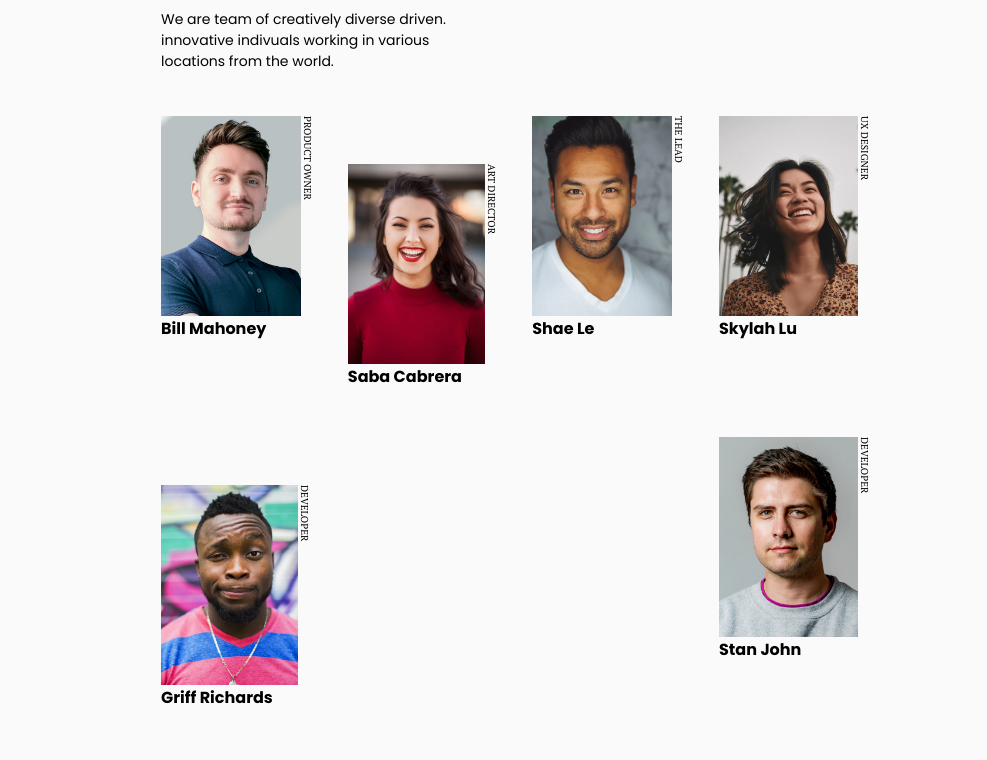
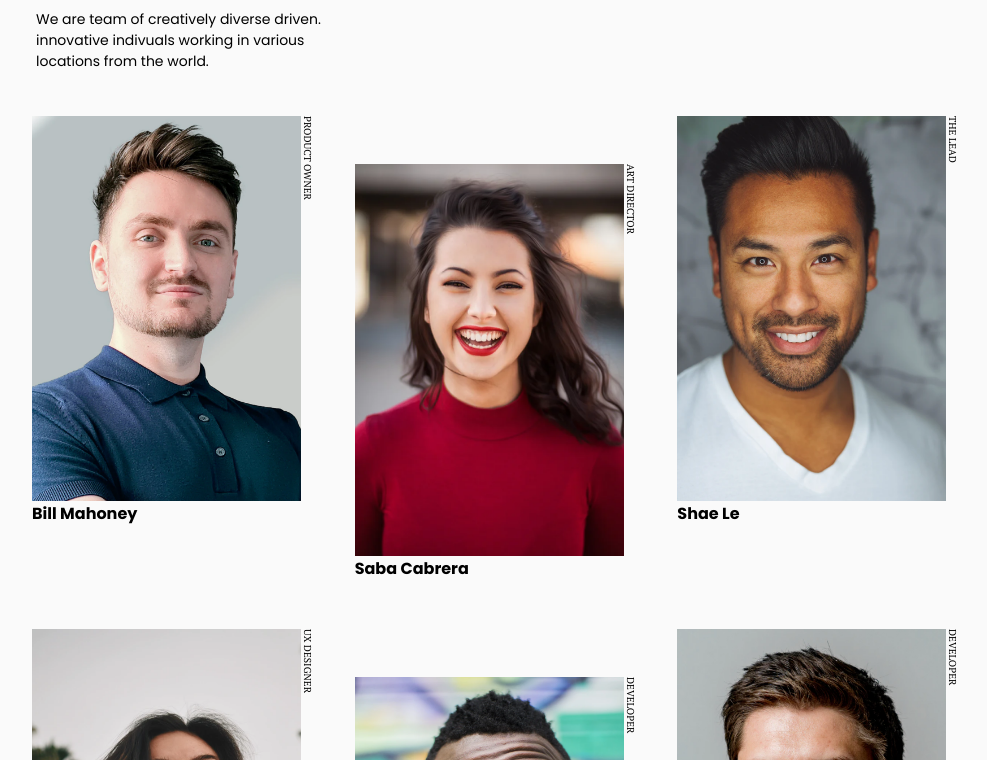
Before and after one commit to Rodrigo5b/my-team-page, a plain HTML site: page index.html in a window 1280 px wide. Shown: the part 147-907 px from the top of the page, without its empty margins (124-1111 px from the left). Drawn offline with Linux system fonts and the light colour scheme.

Commit message:
v2 Trabajo terminado:

```diff
--- a/styles.css
+++ b/styles.css
@@ -34,26 +34,30 @@ h2{
 
 .main{
     width: 100%;
-    display: flex;
+    display: grid;
     padding: 1.25rem;
-    flex-wrap: wrap;
     justify-content: space-between;
+    grid-template-columns: repeat(2, 1fr);
 }
 .article{
     display: flex;
     margin-bottom: 3rem;
 }
+
+.box{
+    display: flex;
+    flex-direction: column;
+    flex: 5;
+    flex-shrink: 1;
+}
 .article p{
     font-family: 'PT Serif', serif;
     writing-mode: vertical-lr;
     font-size: 0.625rem;
-    flex: auto;
+    flex: 1;
+    flex-shrink: 2;
 }
 
-.box{
-    display: flex;
-    flex-direction: column;
-}
 .box b{
     font-family: 'Poppins', sans-serif
 }
@@ -62,7 +66,7 @@ h2{
     margin-top: 3rem;
 }
 img{
-    height: 25vh;
+    width: 100%;
 }
 
 .footer{
@@ -83,15 +87,19 @@ img{
     .medio-up{
         margin-top: 3rem;
     }
-    .article{
-    }
     .header{
-        max-width: 750px;
+        max-width: 1000px;
         margin: auto;
     }
     .main{
-        max-width: 750px;
+        max-width: 1000px;
         margin: auto;
+        display: grid;
+        grid-template-columns: repeat(3, 1fr);
+    }
+    .main{
+        padding-right: 1rem;
+        padding-left: 1rem;
     }
 }
 
```
